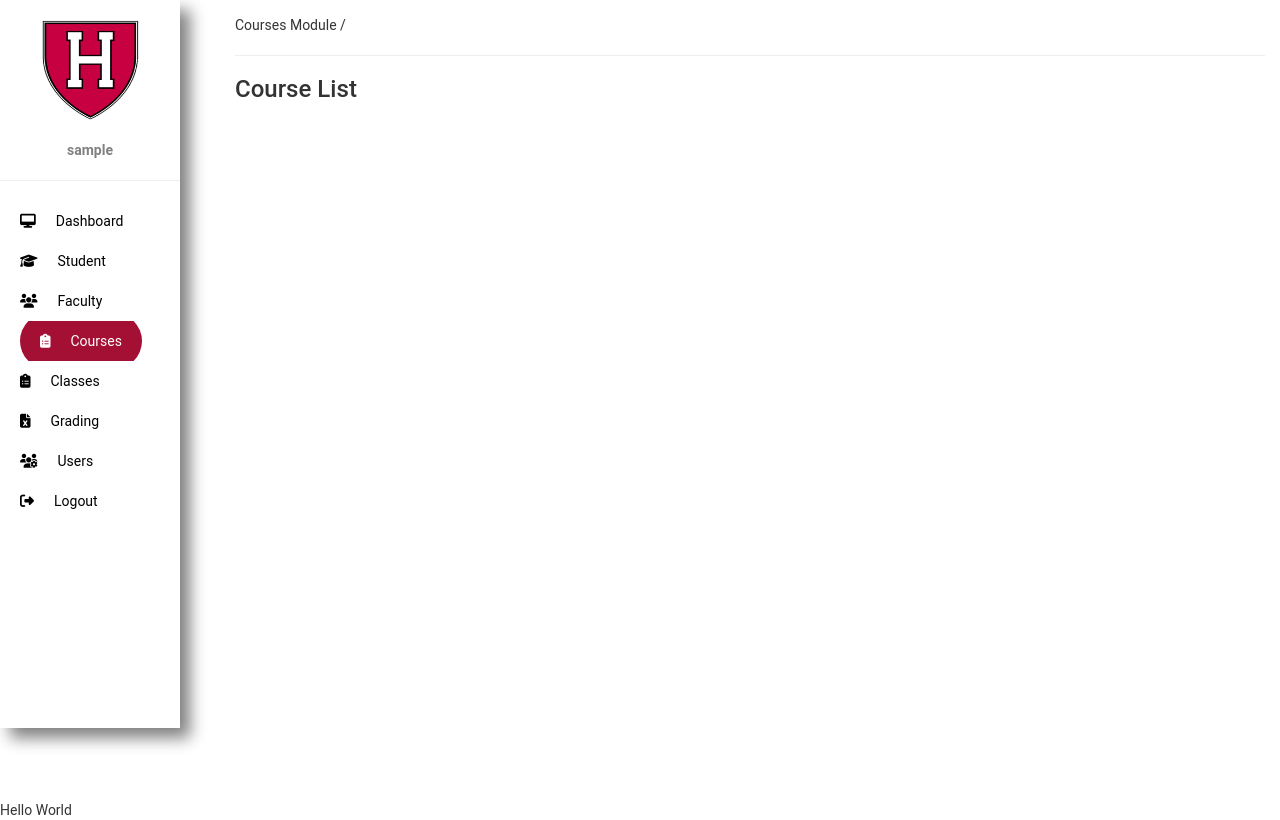
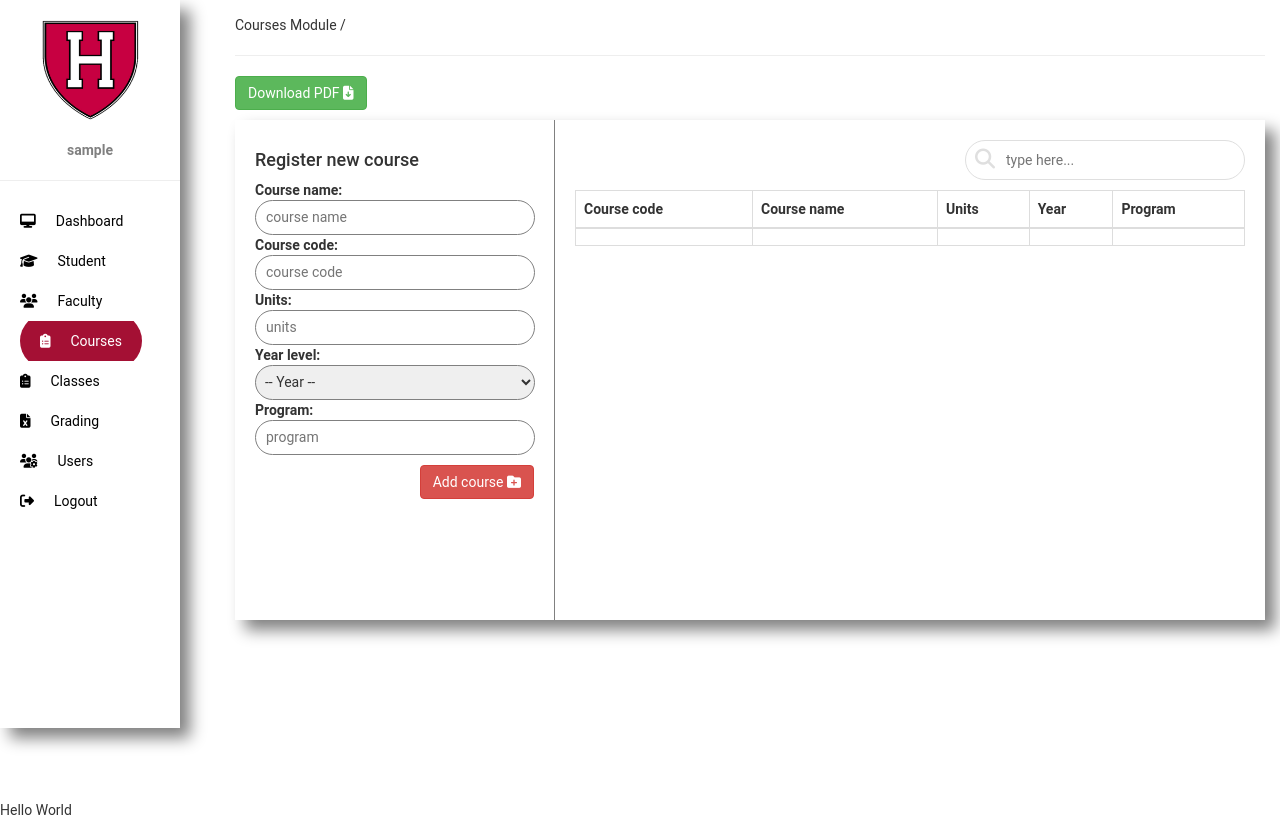
Before and after one commit to mecsung/Learning-Management-System, a PHP site: page /courses-module.php in a window 1280 px wide. Shown: the part 70-890 px from the top of the page. Run offline with PHP 8.4, Linux system fonts and the light colour scheme; the visitor is signed in with stand-in values (Sample User, id 1); tables that the repository leaves empty or names only in its code hold one stand-in row (values such as "Sample post"); lists and menus that the app fills with data are empty; some libraries are stand-ins or nearby versions.

Commit message:
Added Courses Module

```diff
--- a/admin-dashboard.css
+++ b/admin-dashboard.css
@@ -112,7 +112,9 @@ body{
 	background: #C2133D;
 }
 .wrapper .sidebar .sidebar-menu .item .menu-btn:hover{
-	color: #A41034;
+	background: #C2133D;
+	color: #FFF;
+	text-decoration: none;
 }
 .wrapper .sidebar .sidebar-menu .item .menu-btn i{
 	margin-right: 20px;
@@ -162,10 +164,10 @@ body{
 	font-size: 18px;
 }
 
-/********** BUTTONS **********/
+/********** STUDENT MODULE BUTTONS **********/
 .wrapper .content .button-enroll {
 	margin-bottom: 10px;
-	margin-left: 820px;
+	float: right;
 }
 
 /********** STUDENT ENROLLMENT FORM **********/
@@ -282,6 +284,77 @@ body{
 	width: 800px;
 }
 
+
+
+/********** COURSES MODULE BUTTONS **********/
+.wrapper .content .course-pdf {
+	margin-bottom: 10px;
+}
+/********** COURSES MODULE **********/
+.wrapper .content .courses {
+	background: #FFF;
+	box-shadow: 10px 10px 15px grey;
+
+}
+.wrapper .content .courses .add-courses {
+	display: flex;
+	flex-direction: row;
+	height: 500px;
+}
+.wrapper .content .courses .add-courses .courses-1{
+	border-right: 1px solid grey;
+	width: 320px;
+	padding: 20px;
+}
+.wrapper .content .courses .add-courses .courses-1 input{
+	border: 1px solid grey;
+	border-radius: 2em;
+	height: 35px;
+	width: 280px;
+	padding: 10px;
+}
+.wrapper .content .courses .courses-1 select {
+	border: 1px solid grey;
+	border-radius: 2em;
+	height: 35px;
+	width: 280px;
+	padding: 5px;
+}
+.wrapper .content .courses .courses-1 button {
+	margin-top: 10px;
+	float: right;
+}
+.wrapper .content .courses .add-courses .courses-2{
+	width: 100%;
+	padding: 20px;
+}
+.wrapper .content .courses .add-courses .courses-2 .search{
+	position: relative;
+	margin-left: 100px;
+	float: right;
+	margin-bottom: 10px;
+}
+.wrapper .content .courses .add-courses .courses-2 .search input{
+	border: 1px solid #DFDFDF;
+	border-radius: 2em;
+	height: 40px;
+	width: 280px;
+	padding-left: 40px;
+
+}
+.wrapper .content .courses .add-courses .courses-2 .search button{
+	position: absolute;
+	background: none;
+	border: none;
+	font-size: 20px;
+	padding: 5px;
+	margin-left: 5px;
+	color: #DFDFDF;
+}
+.wrapper .content .courses .add-courses .courses-2 .search button:hover{
+	color: #A41034;
+	font-size: 23px;
+}
 
 
 /******* landing-page.php *******/
--- a/courses-module.php
+++ b/courses-module.php
@@ -16,10 +16,11 @@
         <link rel="stylesheet" href="https://cdnjs.cloudflare.com/ajax/libs/font-awesome/5.12.0-2/css/all.min.css">
         <script src="https://cdnjs.cloudflare.com/ajax/libs/jquery/3.5.1/jquery.min.js" charset="utf-8"></script>
 		<script src="https://kit.fontawesome.com/575abfd474.js" crossorigin="anonymous"></script>
+
 		<link rel="stylesheet" href="https://maxcdn.bootstrapcdn.com/bootstrap/3.4.1/css/bootstrap.min.css">
 	</head>
+
     <body>
-
         <!--wrapper start-->
         <div class="wrapper">
             <!--header menu start-->
@@ -91,8 +92,96 @@
 
 				<hr></hr>
 
-				<h3>Course List</h3>
+				<div class="course-pdf">
+					<button type="submit" class="btn btn-success">Download PDF
+						<i class="fas fa-file-download"></i>
+					</button>
+				</div>
 
+				<!--START OF FORM -->
+				<form action="courses-module.php" method="POST">
+
+					<div class="courses">
+						<div class="add-courses">
+							<div class="courses-1">
+								<h4>Register new course</h4>
+								<b>Course name: </b><input type="text" name="course_name" placeholder="course name">
+								<br>
+								<b>Course code: </b><input type="text" name="course_code" placeholder="course code">
+								<br>
+								<b>Units: </b><input type="number" name="units" placeholder="units">
+
+								<b>Year level: </b>
+								<select name="entlev" class="form-input">
+									<option value="" selected disabled>-- Year --</option>
+									<option
+									<?php if (isset($entlev) && $entlev=="1st Year") echo "selected";?>
+									value="1st Year">1st Year</option>
+									<option
+									<?php if (isset($entlev) && $entlev=="2nd Year") echo "selected";?>
+									value="2nd Year">2nd Year</option>
+									<option
+									<?php if (isset($entlev) && $entlev=="3rd Year") echo "selected";?>
+									value="3rd Year">3rd Year</option>
+									<option
+									<?php if (isset($entlev) && $entlev=="4th Year") echo "selected";?>
+									value="4th Year">4th Year</option>
+								</select>
+								<b>Program: </b><input type="text" name="program" placeholder="program">
+								<br>
+
+								<button type="submit" name="add-course" class="btn btn-danger">Add course
+									<i class="fas fa-folder-plus"></i>
+								</button>
+							</div>
+
+
+
+
+							<div class="courses-2">
+								<div class="search">
+									<button type="submit" name="search-course" class="">
+										<i class="fas fa-search"></i>
+									</button>
+									<input type="text" name="search" placeholder="type here...">
+								</div>
+
+								<br>
+								<div class="table">
+									<table class="table table-bordered">
+										<thead>
+										<tr>
+											<th> Course code  		</th>
+											<th> Course name		</th>
+											<th> Units				</th>
+											<th> Year				</th>
+											<th> Program			</th>
+										</tr>
+										</thead>
+										<tbody>
+
+										<?php
+											error_reporting(E_ERROR | E_PARSE);
+
+											$result = mysqli_query ($connection, "SELECT * FROM courses");
+											while ($rows = mysqli_fetch_array($result))
+										{ ?>
+										<tr>
+											<td></td>
+											<td></td>
+											<td></td>
+											<td></td>
+											<td></td>
+										</tr>
+										<?php }
+
+											?>
+									</table>
+								</div>
+							</div>
+						</div>
+					</div>
+				</form>
 
 
 
@@ -106,9 +195,6 @@
 			include("preloader.php")
 		?>
 	</div>
-
-
-
         <script type="text/javascript">
         $(document).ready(function(){
             $(".sidebar-btn").click(function(){
@@ -116,6 +202,5 @@
             });
         });
         </script>
-
     </body>
 </html>
```
